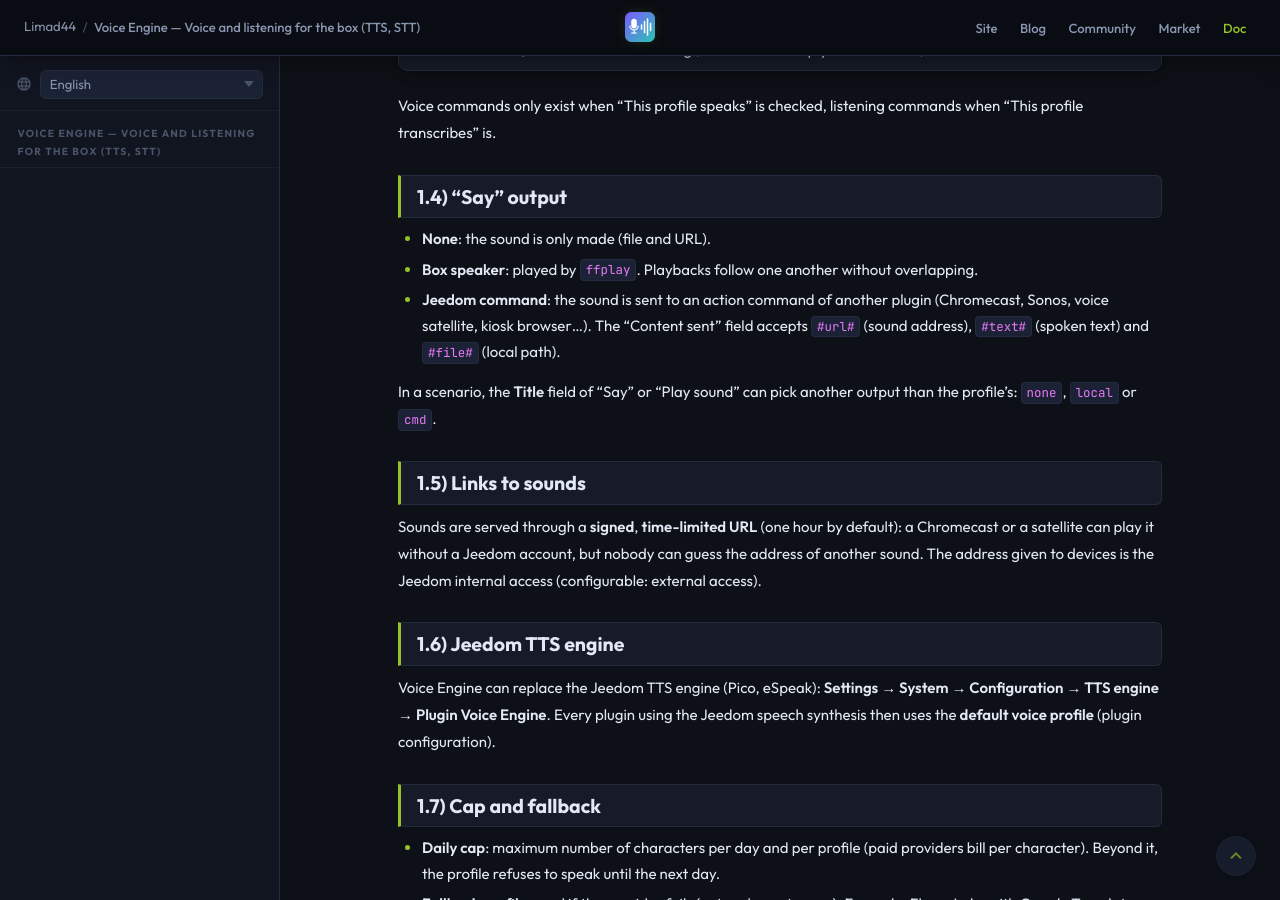
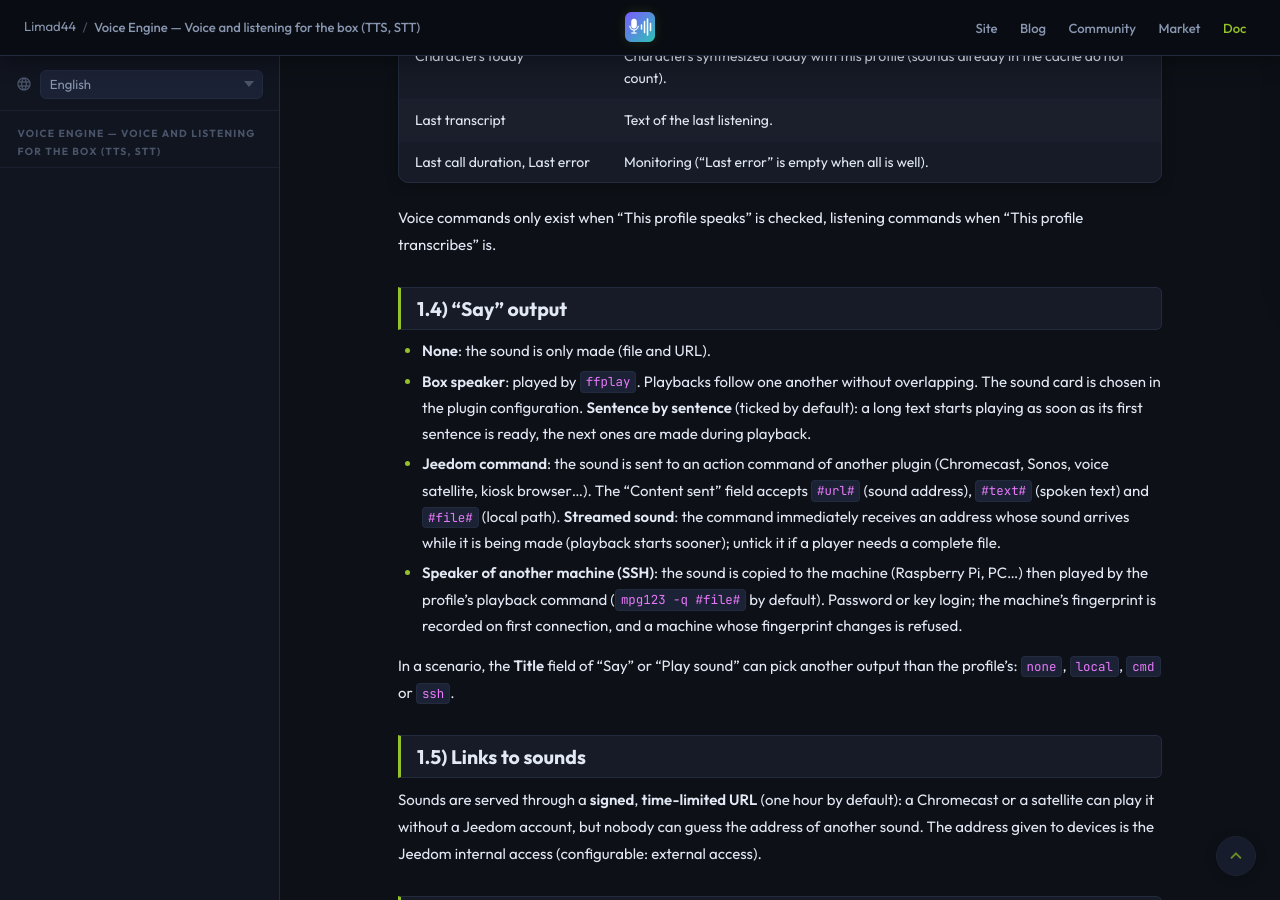
Before and after one commit to limad/privates-plugins-docs, a Jekyll site: the page built from plugin-voice_engine/en_US/index.md, in a window 1280 px wide and 900 px high, scrolled down 1688 px. Built offline with Jekyll 4.4.1, drawn with Linux system fonts in a browser that asks for light colours; some of the changed text lies outside the part shown.

Commit message:
docs(voice_engine): streaming, sentence playback, SSH output and Gemini listening

```diff
--- a/plugin-voice_engine/en_US/index.md
+++ b/plugin-voice_engine/en_US/index.md
@@ -16,10 +16,10 @@ evening, a fast voice for alerts, a Voxtral listening profile…) and use them i
 
 | Provider | Voice | Listening | Key | Notes |
 |---|---|---|---|---|
-| **OpenAI-compatible** | yes | yes | depends on the server | 9router (**free** edge-tts and google-tts voices), ai_proxy (Mistral Voxtral voice and listening with ai_proxy's Mistral account), OpenAI (`gpt-4o-mini-tts`, tone instructions), Groq (Whisper listening, free tier), OpenRouter (Fish Audio, Kokoro…; listening requires at least $0.50 of credit), local server (Kokoro-FastAPI, Speaches, Piper). |
+| **OpenAI-compatible** | yes | yes | depends on the server | 9router (**free** edge-tts and google-tts voices), ai_proxy (Mistral Voxtral voice and listening with ai_proxy's Mistral account), OpenAI (`gpt-4o-mini-tts`, tone instructions, shut down by OpenAI on January 6, 2027; listening `gpt-transcribe`), Groq (Whisper listening, free tier), OpenRouter (Fish Audio, Kokoro…; listening requires at least $0.50 of credit), local server (Kokoro-FastAPI, Speaches, Piper). "Load voices" lists the 9router Edge voices, the ai_proxy Marie voices, and the OpenAI or local server voices. |
 | **ElevenLabs** | yes | yes (Scribe) | yes | Very natural voices. "Load voices" button. The key needs the "speech_to_text" permission for listening. |
 | **Mistral (Voxtral)** | yes | yes | yes | Voxtral TTS voice (hosted in Europe), Voxtral listening. Audio requires a paid Mistral subscription (otherwise "HTTP 402"). |
-| **Gemini TTS** | yes | — | yes | 30 preset voices, free style ("warm", "whispered"…). |
+| **Gemini** | yes | yes | yes | 30 preset voices, free style ("warm", "whispered"…). Listening with Gemini models (`gemini-3.5-flash-lite` by default). |
 | **Cartesia (Sonic)** | yes | — | yes | The lowest latency. French voices (including Canadian, Belgian and African accents). |
 | **Google Translate** | yes | — | no | Free, no account, average quality. Handy as a fallback. |
 
@@ -53,13 +53,19 @@ Voice commands only exist when "This profile speaks" is checked, listening comma
 ## "Say" output
 
 - **None**: the sound is only made (file and URL).
-- **Box speaker**: played by `ffplay`. Playbacks follow one another without overlapping.
+- **Box speaker**: played by `ffplay`. Playbacks follow one another without overlapping. The sound card is chosen in
+  the plugin configuration. **Sentence by sentence** (ticked by default): a long text starts playing as soon as its
+  first sentence is ready, the next ones are made during playback.
 - **Jeedom command**: the sound is sent to an action command of another plugin (Chromecast, Sonos, voice satellite,
   kiosk browser…). The "Content sent" field accepts `#url#` (sound address), `#text#` (spoken text) and `#file#`
-  (local path).
+  (local path). **Streamed sound**: the command immediately receives an address whose sound arrives while it is being
+  made (playback starts sooner); untick it if a player needs a complete file.
+- **Speaker of another machine (SSH)**: the sound is copied to the machine (Raspberry Pi, PC…) then played by the
+  profile's playback command (`mpg123 -q #file#` by default). Password or key login; the machine's fingerprint is
+  recorded on first connection, and a machine whose fingerprint changes is refused.
 
 In a scenario, the **Title** field of "Say" or "Play sound" can pick another output than the profile's: `none`,
-`local` or `cmd`.
+`local`, `cmd` or `ssh`.
 
 ## Links to sounds
 
```
Also changed, not shown: plugin-voice_engine/en_US/changelog.md (+5 -0 lines), plugin-voice_engine/fr_FR/changelog.md (+6 -0 lines), plugin-voice_engine/fr_FR/index.md (+11 -5 lines).
